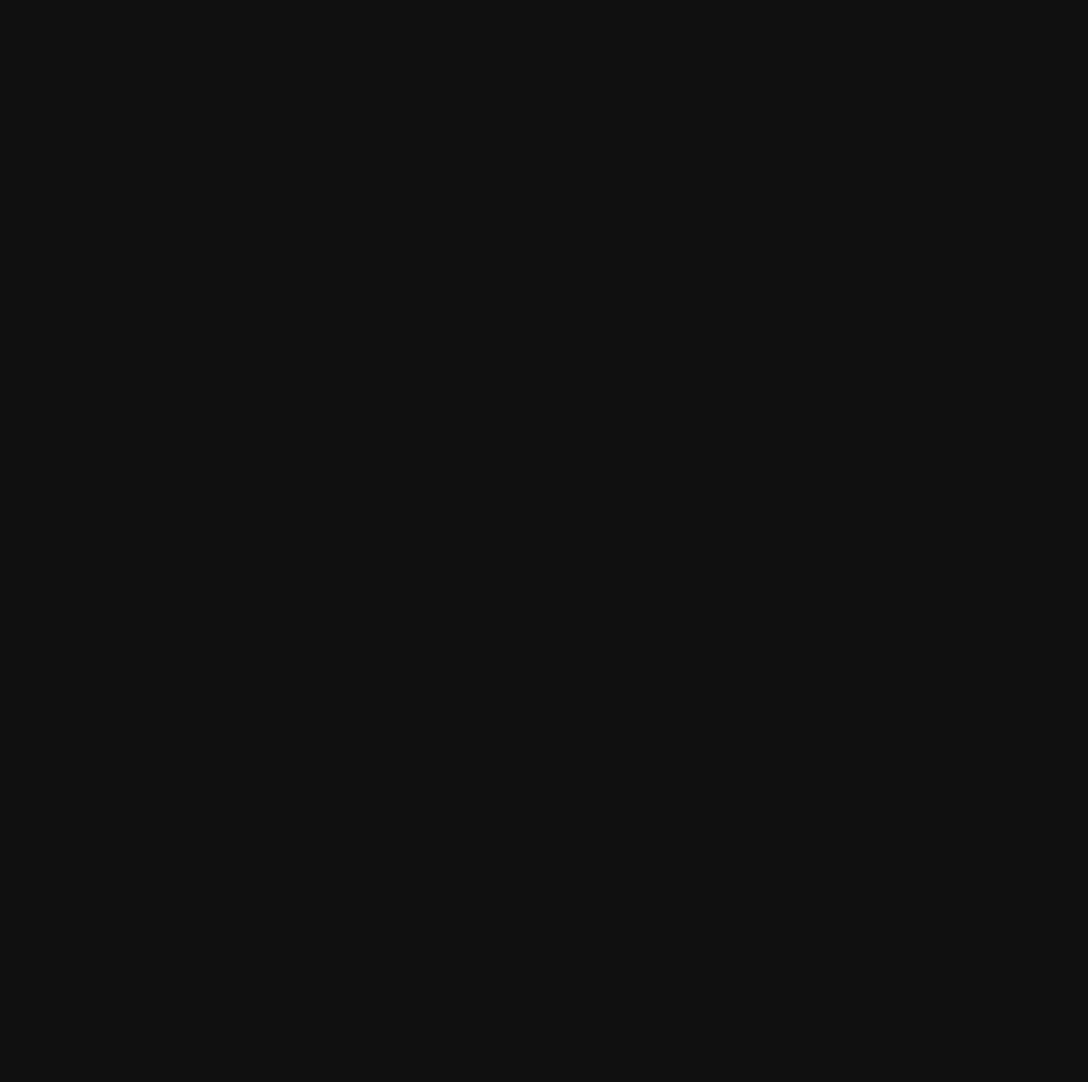
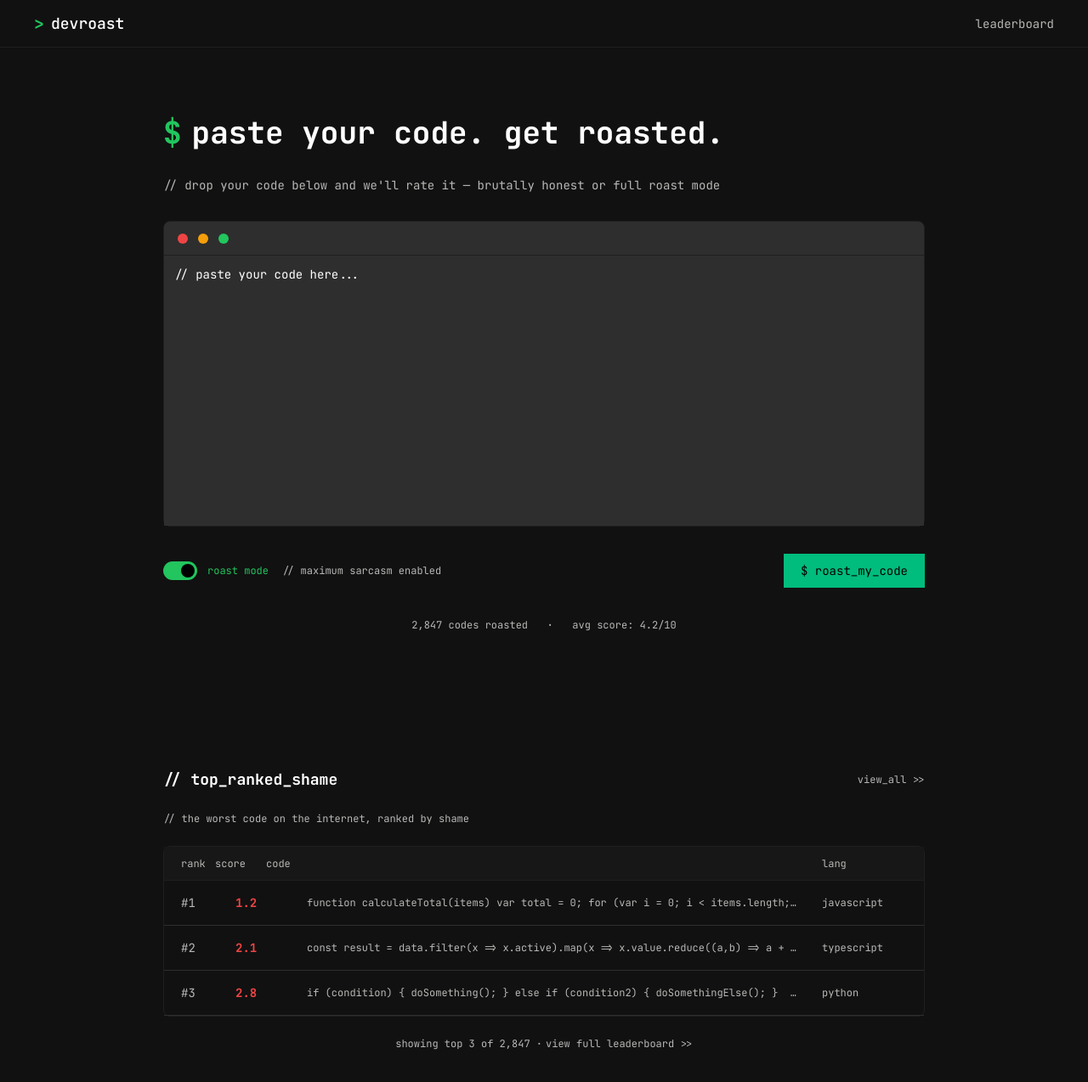
Before and after one commit to rangeldor/devroast, a Next.js app: page / in a window 1280 px wide. Shown: the top 1274 px of the page at 85% size. Before the commit the page ends 800 px from the top, so only its background shows below. Built offline with nearby package versions, Linux system fonts and the light colour scheme.

Commit message:
feat: implement homepage with navbar, code input, and leaderboard preview

```diff
--- a/src/app/globals.css
+++ b/src/app/globals.css
@@ -48,6 +48,7 @@
 	--color-info-foreground: var(--color-info-foreground);
 
 	--color-green-primary: var(--green-primary);
+	--color-green-primary-foreground: var(--green-primary-foreground);
 	--color-red-accent: var(--red-accent);
 	--color-amber-accent: var(--amber-accent);
 	--color-orange-accent: var(--orange-accent);
@@ -104,6 +105,7 @@
 	--ring: #666666;
 
 	--green-primary: #22c55e;
+	--green-primary-foreground: #000000;
 	--red-accent: #ef4444;
 	--amber-accent: #f59e0b;
 	--orange-accent: #f97316;
@@ -172,6 +174,7 @@
 	--ring: #666666;
 
 	--green-primary: #22c55e;
+	--green-primary-foreground: #000000;
 	--red-accent: #ef4444;
 	--amber-accent: #f59e0b;
 	--orange-accent: #f97316;
--- a/src/app/layout.tsx
+++ b/src/app/layout.tsx
@@ -1,4 +1,13 @@
 import { JetBrains_Mono } from "next/font/google";
+
+import {
+	NavbarLink,
+	NavbarLogo,
+	NavbarLogoPrompt,
+	NavbarLogoText,
+	NavbarRoot,
+	NavbarSpacer,
+} from "@/components/navbar";
 
 import "./globals.css";
 
@@ -16,6 +25,14 @@ export default function RootLayout({
 	return (
 		<html lang="pt-BR" className={`${jetbrainsMono.variable} dark`}>
 			<body className="min-h-screen antialiased bg-background text-foreground">
+				<NavbarRoot>
+					<NavbarLogo>
+						<NavbarLogoPrompt>&gt;</NavbarLogoPrompt>
+						<NavbarLogoText>devroast</NavbarLogoText>
+					</NavbarLogo>
+					<NavbarSpacer />
+					<NavbarLink href="/leaderboard">leaderboard</NavbarLink>
+				</NavbarRoot>
 				{children}
 			</body>
 		</html>
--- a/src/app/page.tsx
+++ b/src/app/page.tsx
@@ -1,3 +1,14 @@
+import { CodeInputSection } from "@/components/code-input-section";
+import { LeaderboardPreview } from "@/components/leaderboard-preview";
+
 export default function Home() {
-	return null;
+	return (
+		<main className="flex min-h-[calc(100vh-3.5rem)] flex-col items-center bg-background pt-20">
+			<div className="mx-auto flex w-full max-w-6xl flex-col items-center gap-12 px-6 pb-20">
+				<CodeInputSection />
+				<div className="h-[60px]" />
+				<LeaderboardPreview />
+			</div>
+		</main>
+	);
 }
--- /dev/null
+++ b/src/components/code-input-section.tsx
@@ -0,0 +1,68 @@
+"use client";
+
+import { useState } from "react";
+
+import { Button } from "@/components/ui/button";
+import { ToggleRoot } from "@/components/ui/toggle";
+
+const sampleCode = `// paste your code here...`;
+
+export function CodeInputSection() {
+	const [roastMode, setRoastMode] = useState(true);
+	const [code, setCode] = useState(sampleCode);
+
+	return (
+		<section className="flex w-full max-w-4xl flex-col gap-8">
+			<div className="flex items-center gap-3">
+				<span className="font-mono text-4xl font-bold text-green-primary">
+					$
+				</span>
+				<span className="font-mono text-4xl font-bold text-foreground">
+					paste your code. get roasted.
+				</span>
+			</div>
+			<p className="font-mono text-sm text-muted-foreground">
+				// drop your code below and we&apos;ll rate it — brutally honest or full
+				roast mode
+			</p>
+
+			<div className="flex h-[360px] w-full flex-col rounded-lg border border-border-primary bg-input">
+				<div className="flex h-10 items-center gap-3 border-b border-border-primary px-4">
+					<span className="h-3 w-3 rounded-full bg-red-accent" />
+					<span className="h-3 w-3 rounded-full bg-amber-accent" />
+					<span className="h-3 w-3 rounded-full bg-green-primary" />
+				</div>
+				<textarea
+					className="flex-1 resize-none bg-input px-3 py-3 font-mono text-sm text-foreground placeholder:text-muted-foreground focus:outline-none"
+					placeholder="// paste your code here..."
+					value={code}
+					onChange={(e) => setCode(e.target.value)}
+				/>
+			</div>
+
+			<div className="flex w-full items-center justify-between gap-8">
+				<div className="flex items-center gap-4">
+					<ToggleRoot checked={roastMode} onCheckedChange={setRoastMode}>
+						roast mode
+					</ToggleRoot>
+					<span className="font-mono text-xs text-muted-foreground">
+						// maximum sarcasm enabled
+					</span>
+				</div>
+				<Button size="lg" variant="primary">
+					$ roast_my_code
+				</Button>
+			</div>
+
+			<div className="flex items-center justify-center gap-6">
+				<span className="font-mono text-xs text-muted-foreground">
+					2,847 codes roasted
+				</span>
+				<span className="text-muted-foreground">·</span>
+				<span className="font-mono text-xs text-muted-foreground">
+					avg score: 4.2/10
+				</span>
+			</div>
+		</section>
+	);
+}
--- /dev/null
+++ b/src/components/leaderboard-preview.tsx
@@ -0,0 +1,90 @@
+import Link from "next/link";
+
+import {
+	LeaderboardRowCode,
+	LeaderboardRowLanguage,
+	LeaderboardRowRank,
+	LeaderboardRowRoot,
+	LeaderboardRowScore,
+} from "@/components/ui/leaderboard-row";
+
+const leaderboardData = [
+	{
+		rank: "#1",
+		score: "1.2",
+		code: "function calculateTotal(items) var total = 0; for (var i = 0; i < items.length; i++) { ...",
+		language: "javascript",
+	},
+	{
+		rank: "#2",
+		score: "2.1",
+		code: "const result = data.filter(x => x.active).map(x => x.value.reduce((a,b) => a + b))",
+		language: "typescript",
+	},
+	{
+		rank: "#3",
+		score: "2.8",
+		code: "if (condition) { doSomething(); } else if (condition2) { doSomethingElse(); } ...",
+		language: "python",
+	},
+];
+
+export function LeaderboardPreview() {
+	return (
+		<section className="flex w-full max-w-4xl flex-col gap-6">
+			<div className="flex items-center justify-between">
+				<span className="font-mono text-lg font-semibold text-foreground">
+					// top_ranked_shame
+				</span>
+				<Link
+					href="/leaderboard"
+					className="font-mono text-xs text-muted-foreground hover:text-green-primary"
+				>
+					view_all &gt;&gt;
+				</Link>
+			</div>
+
+			<p className="font-mono text-xs text-muted-foreground">
+				// the worst code on the internet, ranked by shame
+			</p>
+
+			<div className="flex flex-col rounded-lg border border-border-primary">
+				<div className="flex h-10 items-center border-b border-border-primary bg-surface px-5">
+					<span className="w-10 font-mono text-xs text-muted-foreground">
+						rank
+					</span>
+					<span className="w-[60px] font-mono text-xs text-muted-foreground">
+						score
+					</span>
+					<span className="flex-1 font-mono text-xs text-muted-foreground">
+						code
+					</span>
+					<span className="w-[100px] font-mono text-xs text-muted-foreground">
+						lang
+					</span>
+				</div>
+
+				{leaderboardData.map((item) => (
+					<LeaderboardRowRoot key={item.rank}>
+						<LeaderboardRowRank>{item.rank}</LeaderboardRowRank>
+						<LeaderboardRowScore>{item.score}</LeaderboardRowScore>
+						<LeaderboardRowCode>{item.code}</LeaderboardRowCode>
+						<LeaderboardRowLanguage>{item.language}</LeaderboardRowLanguage>
+					</LeaderboardRowRoot>
+				))}
+			</div>
+
+			<div className="flex justify-center gap-1 px-4">
+				<span className="font-mono text-xs text-muted-foreground">
+					showing top 3 of 2,847 ·
+				</span>
+				<Link
+					href="/leaderboard"
+					className="font-mono text-xs text-muted-foreground hover:text-green-primary"
+				>
+					view full leaderboard &gt;&gt;
+				</Link>
+			</div>
+		</section>
+	);
+}
--- a/src/components/navbar.tsx
+++ b/src/components/navbar.tsx
@@ -14,7 +14,7 @@ const NavbarRoot = forwardRef<HTMLElement, NavbarRootProps>(
 			<nav
 				ref={ref as React.RefObject<HTMLDivElement>}
 				className={twMerge(
-					"flex h-14 items-center border-b border-border bg-background px-6",
+					"flex h-14 w-full items-center border-b border-border-primary bg-background px-10",
 					className,
 				)}
 				{...props}
--- a/src/components/ui/button.tsx
+++ b/src/components/ui/button.tsx
@@ -13,9 +13,9 @@ const button = tv({
 			ghost: "bg-transparent text-foreground hover:bg-secondary",
 		},
 		size: {
-			sm: "h-8 px-4 text-xs",
-			md: "h-10 px-6 text-sm",
-			lg: "h-12 px-8 text-base",
+			sm: "h-8 px-3 text-xs",
+			md: "h-9 px-4 text-xs",
+			lg: "h-10 px-5 text-sm",
 		},
 	},
 	defaultVariants: {
--- a/src/components/ui/code-block.styles.ts
+++ b/src/components/ui/code-block.styles.ts
@@ -1,9 +1,18 @@
 import { tv, type VariantProps } from "tailwind-variants";
 
 const codeBlock = tv({
-	base: "w-full overflow-hidden rounded-lg border border-border bg-input font-mono text-sm",
-	variants: {},
+	base: "w-full overflow-hidden rounded-lg border border-border-primary bg-input font-mono text-sm",
+	variants: {
+		height: {
+			sm: "h-40",
+			md: "h-60",
+			lg: "h-[360px]",
+		},
+	},
+	defaultVariants: {
+		height: "md",
+	},
 });
 
-export { codeBlock };
+export { codeBlock, tv };
 export type { VariantProps as CodeBlockVariant };
--- a/src/components/ui/code-block.tsx
+++ b/src/components/ui/code-block.tsx
@@ -1,16 +1,21 @@
 import { type ComponentProps, forwardRef } from "react";
-
 import { twMerge } from "tailwind-merge";
+import type { VariantProps } from "tailwind-variants";
 import { type CodeBlockVariant, codeBlock } from "./code-block.styles";
 
-type CodeBlockRootProps = ComponentProps<"div"> & {
-	className?: string;
-};
+type CodeBlockRootProps = ComponentProps<"div"> &
+	VariantProps<typeof codeBlock> & {
+		className?: string;
+	};
 
 const CodeBlockRoot = forwardRef<HTMLDivElement, CodeBlockRootProps>(
-	({ className, children, ...props }, ref) => {
+	({ className, height, children, ...props }, ref) => {
 		return (
-			<div ref={ref} className={twMerge(codeBlock({ className }))} {...props}>
+			<div
+				ref={ref}
+				className={twMerge(codeBlock({ height, className }))}
+				{...props}
+			>
 				{children}
 			</div>
 		);
```
Also changed, not shown: 2 other files (tests, documents, lock files or other folders).
